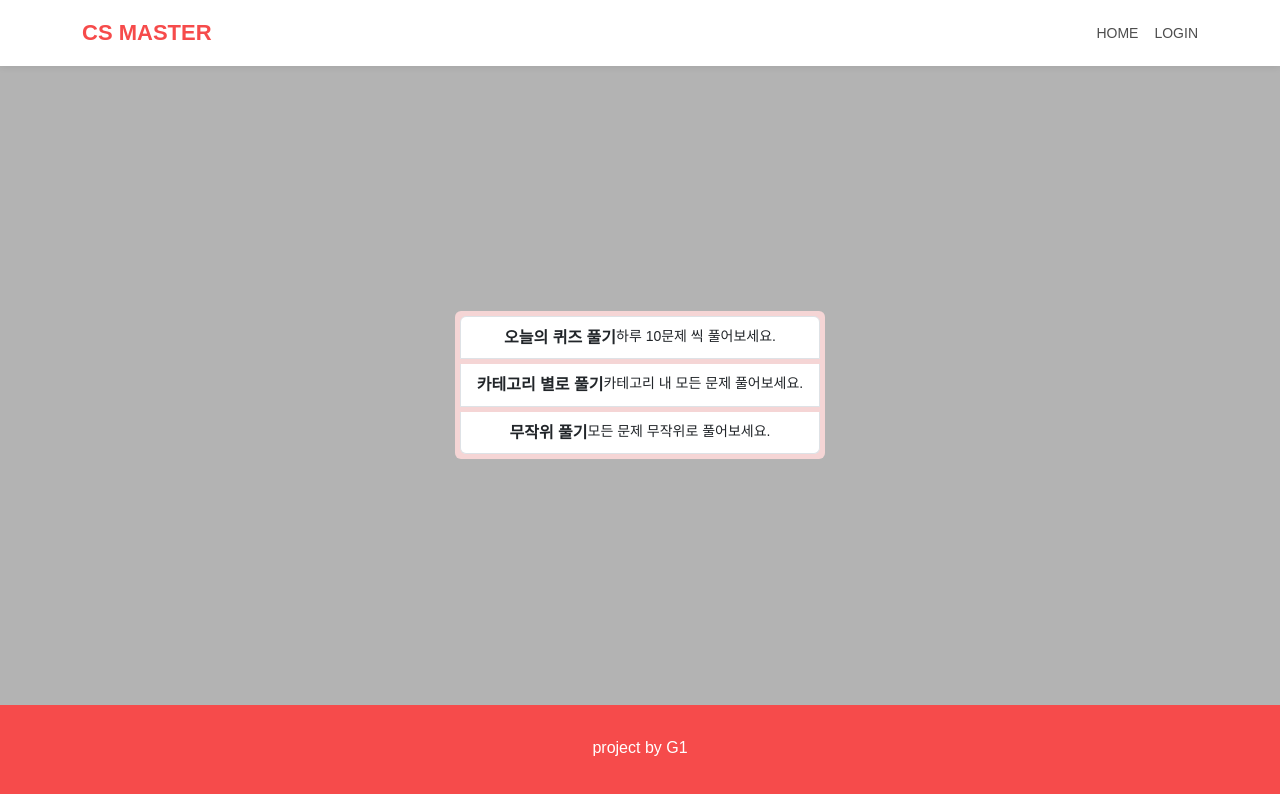
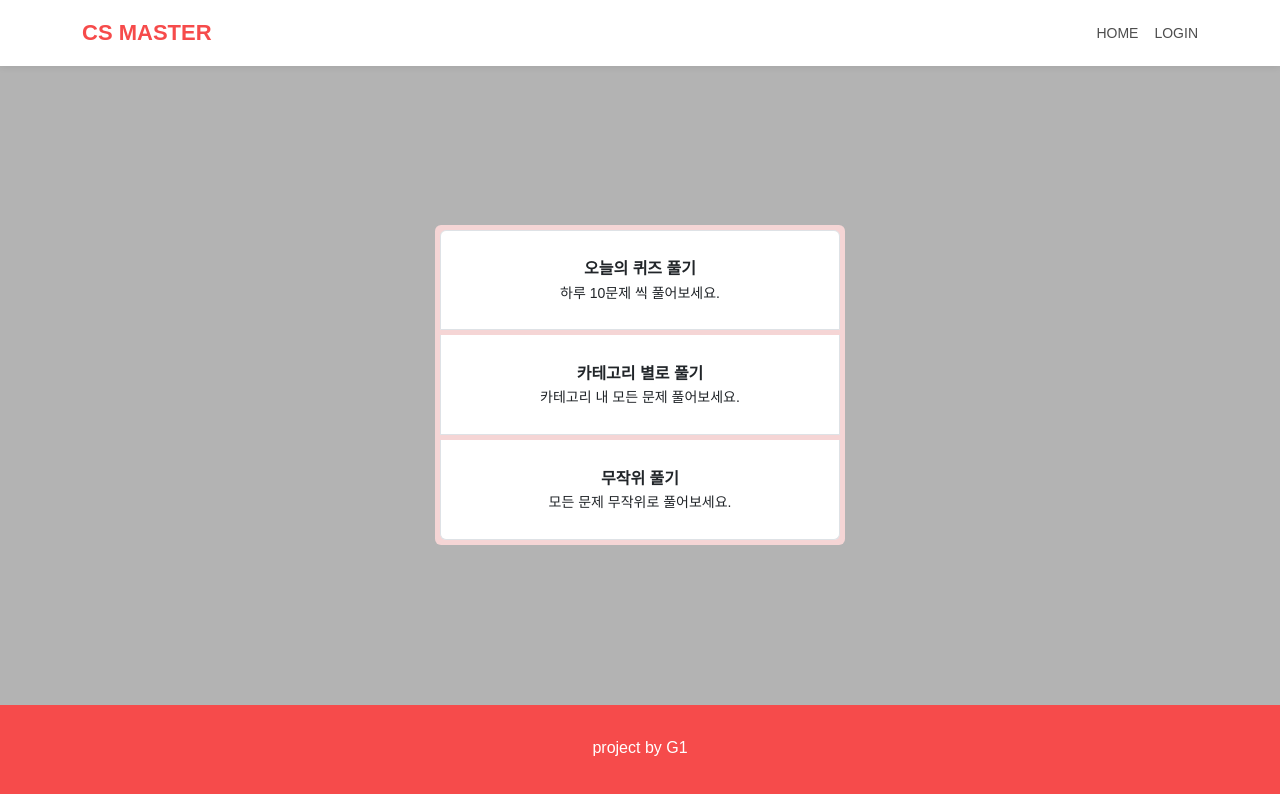
Before and after one commit to G1-H/cs_master, a React (Create React App) app in the folder react-front/: page /quiz in a window 1280 px wide. Shown: the top 794 px of the page. Built offline with nearby package versions, Linux system fonts and the light colour scheme.

Commit message:
Design : css 변경

```diff
--- a/react-front/src/App.css
+++ b/react-front/src/App.css
@@ -1017,7 +1017,7 @@ textarea {
 /* 학습 페이지, 마이페이지 오른쪽 컨테이너 */
 .learning-right-container,
 .mypage-right-container {
-  width: 60%;
+  width: 70%;
   margin-top: 30px;
   padding: 30px;
 }
@@ -1045,6 +1045,25 @@ textarea {
 .selected {
   background-color: #f64b4b;
   color: white;
+}
+
+.contentContainer {
+  height: 30vh;
+  width: 35vw;
+  overflow: auto;
+}
+
+.quiz-list:hover {
+  background-color: #f64b4b;
+  color: white;
+}
+.quiz-list {
+  display: flex;
+  flex-direction: column !important;
+  align-items: center;
+  cursor: pointer;
+  width: 400px;
+  height: 100px;
 }
 
 @media only screen and (min-width: 1025px) {
```
